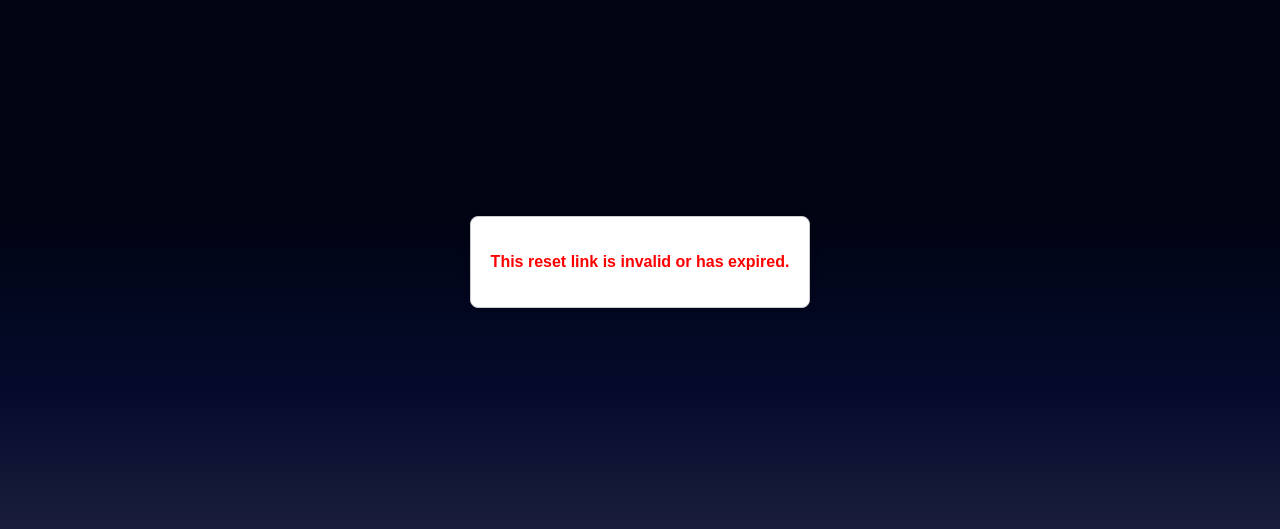
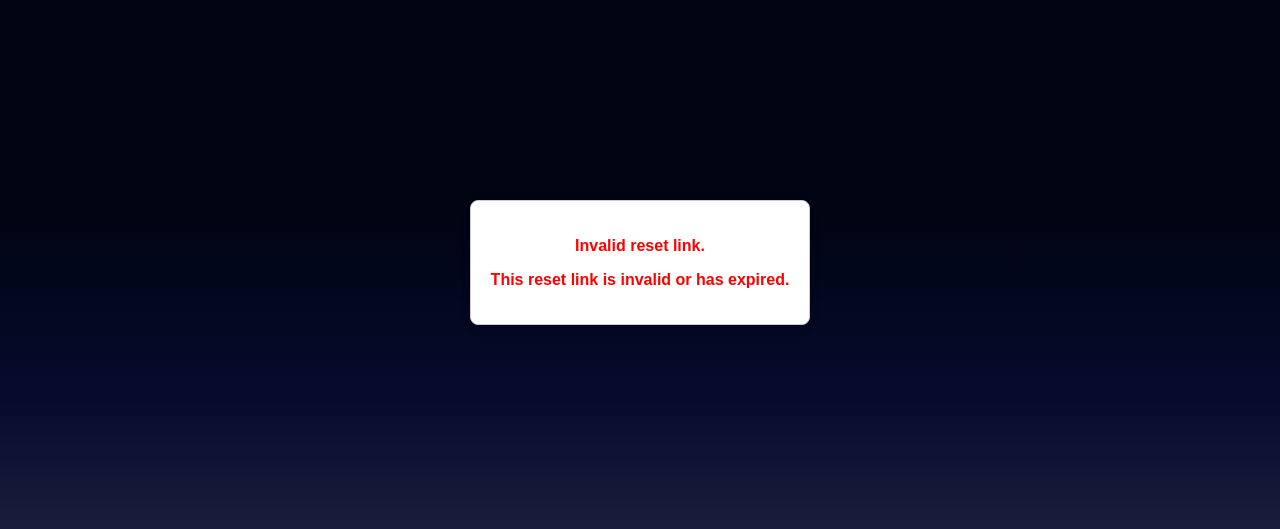
Before and after one commit to aidendowling/GTMoviesApp, a Django app: page /accounts/reset/1/1/ in a window 1280 px wide. Shown: the part 138-667 px from the top of the page. Run offline with Django 5.2, Linux system fonts and the light colour scheme.

Commit message:
Added password requirements to the password reset form

```diff
--- a/accounts/templates/password_reset_confirm.html
+++ b/accounts/templates/password_reset_confirm.html
@@ -9,7 +9,7 @@
         body {
             font-family: Arial, sans-serif;
             background: linear-gradient(180deg, rgb(0, 4, 19) 45%, rgba(6,11,45,1) 67%, rgba(46,49,74,1) 100%);
-  z-index: -99;
+            z-index: -99;
             margin: 0;
             padding: 0;
             display: flex;
@@ -63,11 +63,19 @@
             color: #ff0000;
             text-align: center;
             font-weight: bold;
+            margin-bottom: 15px;
         }
     </style>
 </head>
 <body>
     <div class="container">
+        {% if messages %}
+            <div class="error-message">
+                {% for message in messages %}
+                    <p>{{ message }}</p>
+                {% endfor %}
+            </div>
+        {% endif %}
         {% if valid_link %}
             <form method="post">
                 {% csrf_token %}
--- a/accounts/views.py
+++ b/accounts/views.py
@@ -1,3 +1,5 @@
+import re
+
 from django.contrib.auth import login as auth_login, authenticate, update_session_auth_hash
 from .forms import CustomUserCreationForm, CustomErrorList
 from django.contrib.auth.decorators import login_required
@@ -8,6 +10,7 @@ from django.shortcuts import render, redirect
 from django.utils.http import urlsafe_base64_encode, urlsafe_base64_decode
 from django.utils.encoding import force_bytes, force_str
 from django.contrib import messages
+
 
 
 def password_reset_request(request):
@@ -40,11 +43,18 @@ def password_reset_confirm(request, uidb64, token):
         if default_token_generator.check_token(user, token):
             if request.method == "POST":
                 new_password = request.POST.get("password")
+
+                # Password validation: At least 10 characters, must include letters and numbers
+                if len(new_password) < 10 or not re.search(r"[A-Za-z]", new_password) or not re.search(r"\d", new_password):
+                    messages.error(request, "Password must be at least 10 characters long and include both letters and numbers.")
+                    return render(request, "password_reset_confirm.html", {"valid_link": True})
+
                 user.set_password(new_password)
                 user.save()
                 update_session_auth_hash(request, user)  # Keep user logged in
                 messages.success(request, "Password has been reset successfully.")
                 return redirect("accounts.login")
+
             return render(request, "password_reset_confirm.html", {"valid_link": True})
         else:
             messages.error(request, "Invalid or expired link.")
@@ -52,8 +62,6 @@ def password_reset_confirm(request, uidb64, token):
         messages.error(request, "Invalid reset link.")
 
     return render(request, "password_reset_confirm.html", {"valid_link": False})
-
-
 @login_required
 def logout(request):
     auth_logout(request)
```
